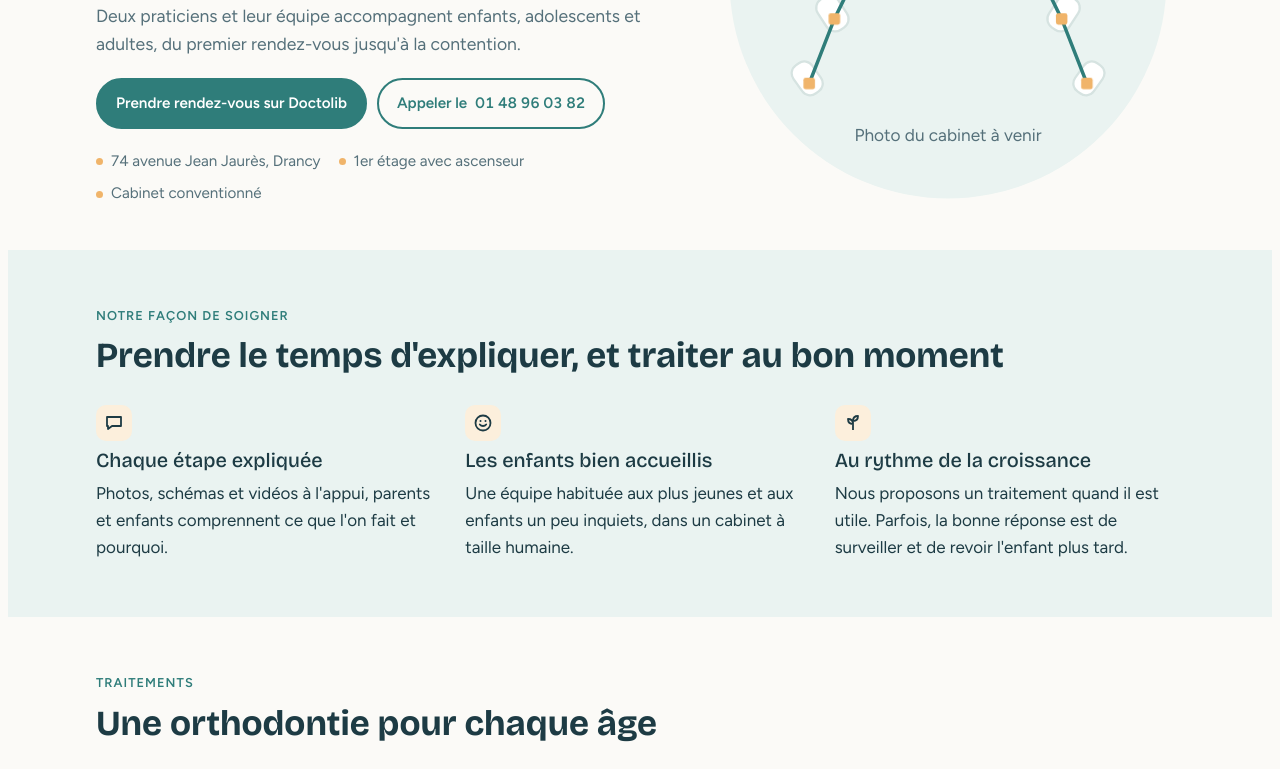
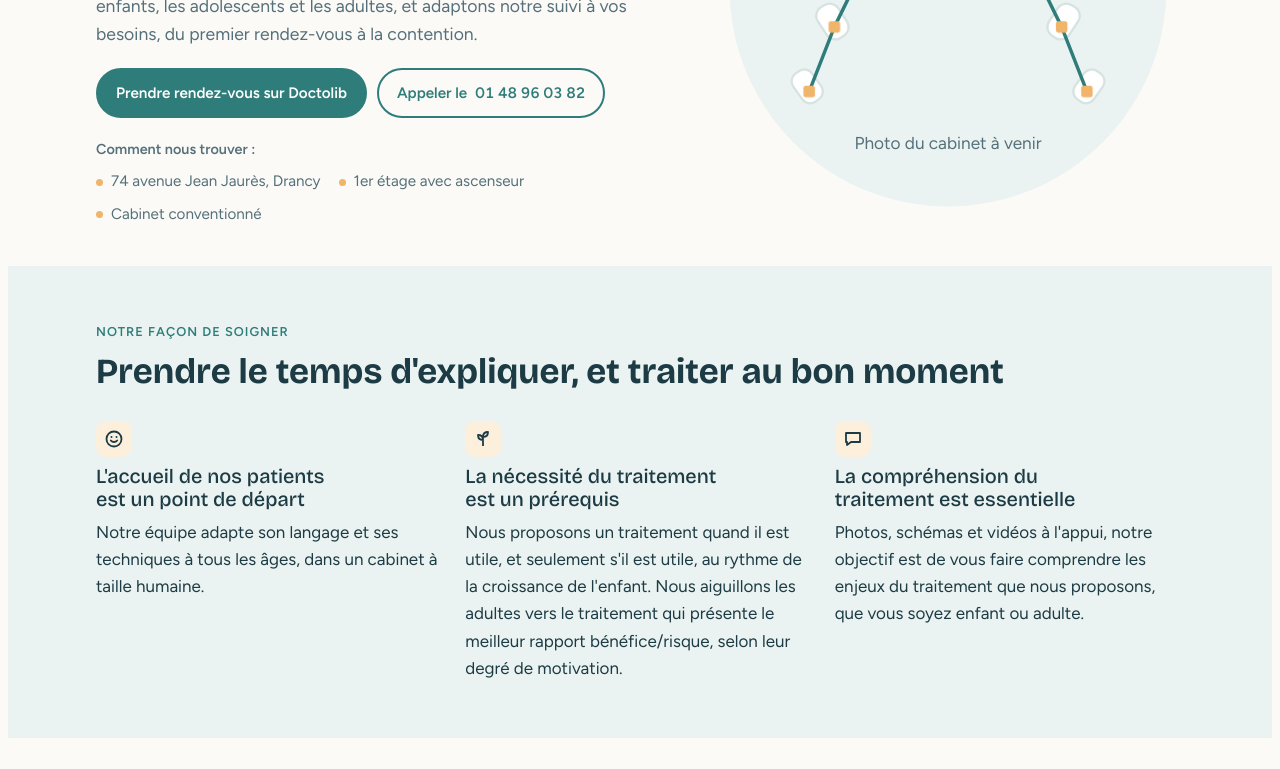
Before and after one commit to espaceorthodirection-hash/espaceortho-site, a plain HTML site: page index.html in a window 1280 px wide. Shown: the part 422-1191 px from the top of the page. Drawn offline with nearby package versions, Linux system fonts and the light colour scheme.

Commit message:
Textes de l'accueil et du cabinet repris par le Dr Cardot
Co-Authored-By: Claude Opus 5.5 <noreply@anthropic.com>

```diff
--- a/index.html
+++ b/index.html
@@ -32,12 +32,13 @@
     <div class="wrap">
       <div class="hero-text">
         <span class="eyebrow">Cabinet d'orthodontie à Drancy</span>
-        <h1>Votre cabinet d'orthodontie familial, à Drancy</h1>
-        <p class="lead">Deux praticiens et leur équipe accompagnent enfants, adolescents et adultes, du premier rendez-vous jusqu'à la contention.</p>
+        <h1>Votre cabinet d'orthodontie à Drancy</h1>
+        <p class="lead">Toute l'équipe du cabinet Espace Ortho vous accueille et vous accompagne dans votre traitement d'orthodontie. Nous suivons les enfants, les adolescents et les adultes, et adaptons notre suivi à vos besoins, du premier rendez-vous à la contention.</p>
         <div class="actions">
           <a class="btn primary" href="https://www.doctolib.fr/orthodontiste/drancy/florence-bedar-arques" target="_blank" rel="noopener">Prendre rendez-vous sur Doctolib</a>
           <a class="btn ghost" href="tel:+33148960382">Appeler le <span class="num">01 48 96 03 82</span></a>
         </div>
+        <p class="facts-label">Comment nous trouver :</p>
         <ul class="facts">
           <li>74 avenue Jean Jaurès, Drancy</li>
           <li>1er étage avec ascenseur</li>
@@ -59,19 +60,19 @@
       </div>
       <div class="grid3">
         <div class="point">
-          <div class="mark" aria-hidden="true"><svg width="20" height="20" viewBox="0 0 20 20"><path d="M3 4h14v9H8l-4 3v-3H3z" fill="none" stroke="currentColor" stroke-width="1.8" stroke-linejoin="round"/></svg></div>
-          <h3>Chaque étape expliquée</h3>
-          <p>Photos, schémas et vidéos à l'appui, parents et enfants comprennent ce que l'on fait et pourquoi.</p>
-        </div>
-        <div class="point">
           <div class="mark" aria-hidden="true"><svg width="20" height="20" viewBox="0 0 20 20"><circle cx="10" cy="10" r="7.5" fill="none" stroke="currentColor" stroke-width="1.8"/><path d="M6.8 11.5c1.6 2 4.8 2 6.4 0" fill="none" stroke="currentColor" stroke-width="1.8" stroke-linecap="round"/><circle cx="7.5" cy="8" r="1" fill="currentColor"/><circle cx="12.5" cy="8" r="1" fill="currentColor"/></svg></div>
-          <h3>Les enfants bien accueillis</h3>
-          <p>Une équipe habituée aux plus jeunes et aux enfants un peu inquiets, dans un cabinet à taille humaine.</p>
+          <h3>L'accueil de nos patients est un point de départ</h3>
+          <p>Notre équipe adapte son langage et ses techniques à tous les âges, dans un cabinet à taille humaine.</p>
         </div>
         <div class="point">
           <div class="mark" aria-hidden="true"><svg width="20" height="20" viewBox="0 0 20 20"><path d="M10 17V8M10 8c0-3 2-5 5-5 0 3-2 5-5 5zM10 11c0-3-2-5-5-5 0 3 2 5 5 5z" fill="none" stroke="currentColor" stroke-width="1.8" stroke-linejoin="round"/></svg></div>
-          <h3>Au rythme de la croissance</h3>
-          <p>Nous proposons un traitement quand il est utile. Parfois, la bonne réponse est de surveiller et de revoir l'enfant plus tard.</p>
+          <h3>La nécessité du traitement est un prérequis</h3>
+          <p>Nous proposons un traitement quand il est utile, et seulement s'il est utile, au rythme de la croissance de l'enfant. Nous aiguillons les adultes vers le traitement qui présente le meilleur rapport bénéfice/risque, selon leur degré de motivation.</p>
+        </div>
+        <div class="point">
+          <div class="mark" aria-hidden="true"><svg width="20" height="20" viewBox="0 0 20 20"><path d="M3 4h14v9H8l-4 3v-3H3z" fill="none" stroke="currentColor" stroke-width="1.8" stroke-linejoin="round"/></svg></div>
+          <h3>La compréhension du traitement est essentielle</h3>
+          <p>Photos, schémas et vidéos à l'appui, notre objectif est de vous faire comprendre les enjeux du traitement que nous proposons, que vous soyez enfant ou adulte.</p>
         </div>
       </div>
     </div>
@@ -129,8 +130,8 @@
     <div class="wrap">
       <div class="head">
         <span class="eyebrow">L'équipe</span>
-        <h2>Deux praticiens, une équipe de sept personnes</h2>
-        <p class="lead">Installé à Drancy depuis plus de vingt ans, le cabinet réunit depuis 2026 deux praticiens aux pratiques complémentaires.</p>
+        <h2>Deux praticiens, une équipe de cinq personnes</h2>
+        <p class="lead">Installé à Drancy depuis plus de vingt ans, le cabinet réunit deux praticiens aux pratiques complémentaires.</p>
       </div>
       <div class="team">
         <div class="person">
@@ -148,7 +149,7 @@
           </div>
         </div>
       </div>
-      <p class="team-note">À leurs côtés, cinq assistantes, assistants et prothésistes vous accueillent, vous suivent pendant tout le traitement et ajustent les appareils sur place. <a href="cabinet.html">Découvrir le cabinet</a></p>
+      <p class="team-note">À leurs côtés, cinq assistantes et prothésistes vous accueillent, vous suivent pendant tout le traitement et ajustent les appareils sur place. <a href="cabinet.html">Découvrir le cabinet</a></p>
     </div>
   </section>
 
--- a/style.css
+++ b/style.css
@@ -224,6 +224,7 @@ nav.main{align-items:center}
 .mgroup{padding:10px 10px 2px;font-size:.75rem;font-weight:600;letter-spacing:.06em;text-transform:uppercase;color:var(--muted)}
 .burger nav a.msub{padding-left:22px}
 .btn.itin{align-self:flex-start;margin-top:4px}
+.facts-label{font-size:.9rem;font-weight:600;color:var(--muted);margin-bottom:-12px}
 .cta-in{display:flex;flex-wrap:wrap;gap:20px;align-items:center;justify-content:space-between}
 .cta-in>div:first-child{display:flex;flex-direction:column;gap:6px;min-width:0}
 .cta .btn.primary{background:var(--warm);border-color:var(--warm);color:#1d3b44}
```
Also changed, not shown: cabinet.html (+1 -1 lines).
